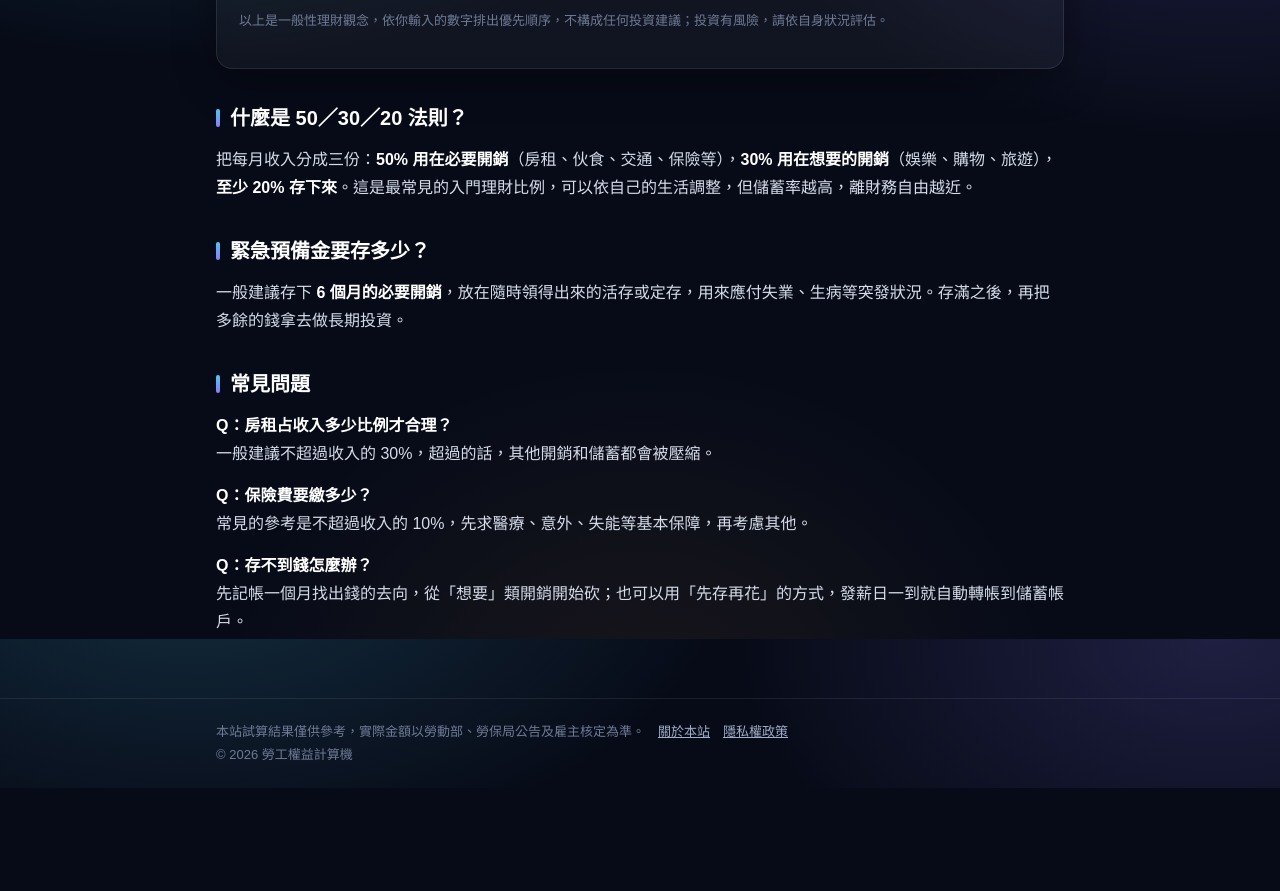
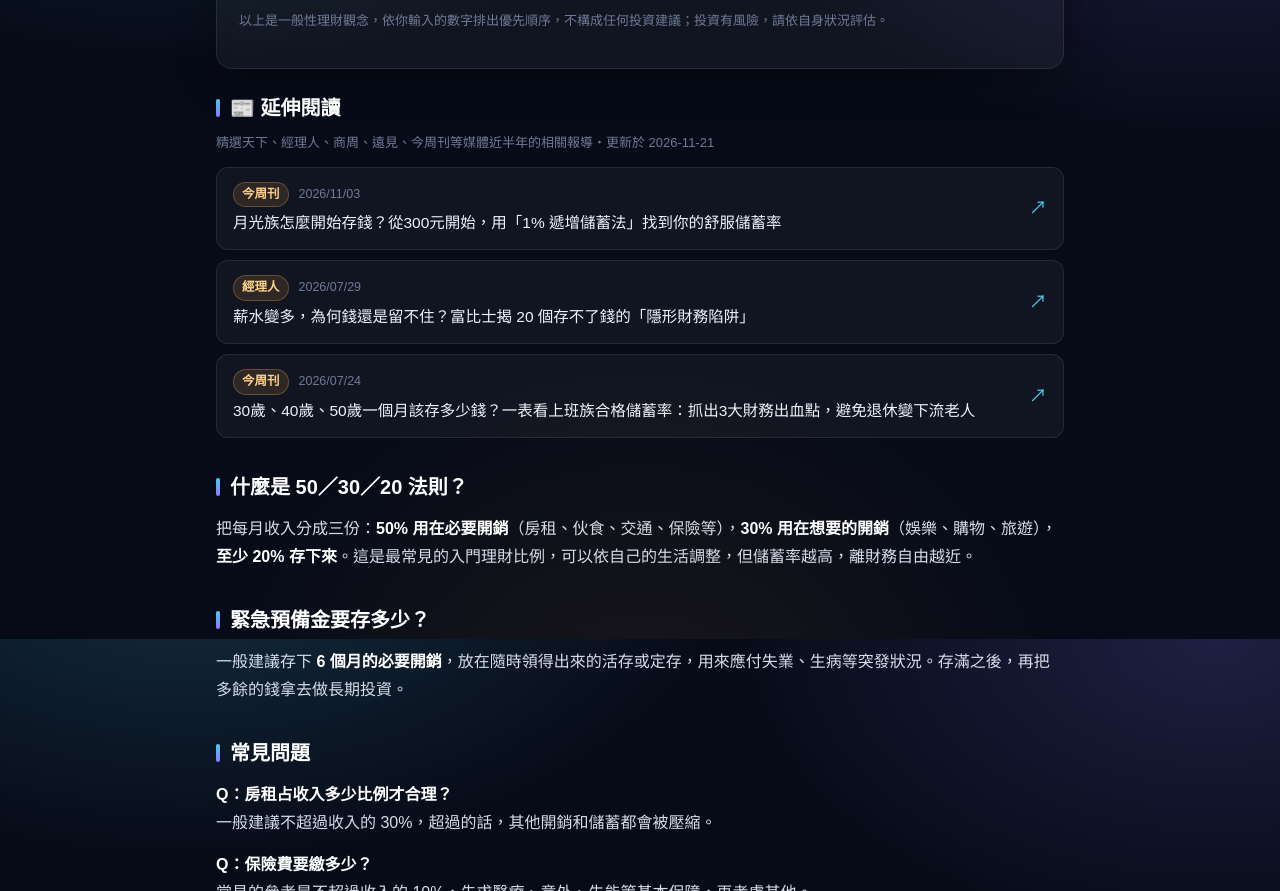
Before and after one commit to chengcheming-ai/labor-calculator, a plain HTML site: page budget/index.html in a window 1280 px wide. Shown: the part 2561-3452 px from the top of the page. Before the commit the page ends 3349 px from the top, so only its background shows below. Drawn offline with Linux system fonts and the light colour scheme.

Commit message:
各計算機頁新增「延伸閱讀」：天下、經理人、商周、遠見、今周刊半年內相關報導（news.js 集中管理，超過半年自動隱藏）
Co-Authored-By: Claude Opus 5.5 <noreply@anthropic.com>
Claude-Session: https://claude.ai/code/session_016huUGFrkXKPo439HKYg5u3

```diff
--- a/budget/index.html
+++ b/budget/index.html
@@ -20,6 +20,7 @@
 <div class="card"><h2 style="margin-top:0">🧭 建議的理財方向</h2><ol class="steps" id="steps"></ol>
 <p class="note">以上是一般性理財觀念，依你輸入的數字排出優先順序，不構成任何投資建議；投資有風險，請依自身狀況評估。</p></div>
 <div id="tt" class="tt" hidden></div>
+<section class="news" id="news" data-k="budget"></section>
 <article><h2>什麼是 50／30／20 法則？</h2>
 <p>把每月收入分成三份：<b>50% 用在必要開銷</b>（房租、伙食、交通、保險等），<b>30% 用在想要的開銷</b>（娛樂、購物、旅遊），<b>至少 20% 存下來</b>。這是最常見的入門理財比例，可以依自己的生活調整，但儲蓄率越高，離財務自由越近。</p>
 <h2>緊急預備金要存多少？</h2><p>一般建議存下 <b>6 個月的必要開銷</b>，放在隨時領得出來的活存或定存，用來應付失業、生病等突發狀況。存滿之後，再把多餘的錢拿去做長期投資。</p>
@@ -28,7 +29,7 @@
 <p><b>Q：保險費要繳多少？</b><br>常見的參考是不超過收入的 10%，先求醫療、意外、失能等基本保障，再考慮其他。</p>
 <p><b>Q：存不到錢怎麼辦？</b><br>先記帳一個月找出錢的去向，從「想要」類開銷開始砍；也可以用「先存再花」的方式，發薪日一到就自動轉帳到儲蓄帳戶。</p></article></main>
 <footer><div class="in">本站試算結果僅供參考，實際金額以勞動部、勞保局公告及雇主核定為準。　<a href="../about/">關於本站</a>　<a href="../privacy/">隱私權政策</a><br>© 2026 勞工權益計算機</div></footer>
-<script src="../common.js"></script><script>const NEED=[['rent','居住'],['food','伙食'],['trans','交通'],['bill','水電通訊'],['ins','保險'],['fam','孝親費'],['edu','子女教育'],['debt','貸款卡費']],WANT=[['fun','娛樂購物'],['misc','其他雜支']];
+<script src="../news.js"></script><script src="../common.js"></script><script>const NEED=[['rent','居住'],['food','伙食'],['trans','交通'],['bill','水電通訊'],['ins','保險'],['fam','孝親費'],['edu','子女教育'],['debt','貸款卡費']],WANT=[['fun','娛樂購物'],['misc','其他雜支']];
 const pc=x=>x===0?'0%':(x*100).toFixed(x>=0.1||x<=-0.1?0:1)+'%';
 const tt=$('tt');
 document.addEventListener('pointermove',e=>{const t=e.target.closest('[data-tip]');if(!t){tt.hidden=true;return}tt.hidden=false;tt.textContent=t.dataset.tip;
--- a/common.js
+++ b/common.js
@@ -48,6 +48,16 @@ document.querySelectorAll('.res').forEach(res=>{
   };
   a.querySelector('.b-reset').onclick=()=>{try{localStorage.removeItem(KEY)}catch(_){}location.reload()};
 });
+
+/* 延伸閱讀：讀取 news.js，只顯示半年內的文章，新的排前面 */
+(()=>{
+  const s=$('news');if(!s||!window.NEWS)return;
+  const esc=x=>String(x).replace(/[&<>"]/g,c=>({'&':'&amp;','<':'&lt;','>':'&gt;','"':'&quot;'}[c]));
+  const L=(NEWS.items[s.dataset.k]||[]).filter(x=>(Date.now()-new Date(x.d))/864e5<=186&&/^https:\/\//.test(x.u)).sort((a,b)=>b.d.localeCompare(a.d)).slice(0,5);
+  if(!L.length){s.remove();return}
+  s.innerHTML=`<h2>📰 延伸閱讀</h2><p class="note">精選天下、經理人、商周、遠見、今周刊等媒體近半年的相關報導・更新於 ${esc(NEWS.updated)}</p><div class="nl">`+
+    L.map(x=>`<a class="ni" href="${esc(x.u)}" target="_blank" rel="noopener noreferrer"><span class="nmeta"><b>${esc(x.m)}</b>${esc(x.d.replace(/-/g,'/'))}</span><span class="nt">${esc(x.t)}</span><span class="ar" aria-hidden="true">↗</span></a>`).join('')+'</div>';
+})();
 
 /* 列印報表：列印前（按鈕或 Ctrl+P）即時組出白底報表，列印時只印報表 */
 function buildReport(){
--- /dev/null
+++ b/news.js
@@ -0,0 +1,40 @@
+/* 延伸閱讀：各頁相關報導（只收天下、經理人、商周、遠見、今周刊等大型媒體，發布日期半年內）
+   m=媒體 d=發布日期 t=標題 u=網址；網頁會自動隱藏超過約半年的文章。每月由排程更新。 */
+window.NEWS = {
+  updated: '2026-11-21',
+  items: {
+    overtime: [
+      { m: '經理人', d: '2026-11-19', t: '2026 九合一選舉投票日上班薪水怎麼算？工作日、休息日、時薪制一次算給你看', u: 'https://www.managertoday.com.tw/articles/view/73383' },
+      { m: '經理人', d: '2026-10-08', t: '2026國慶連假加班費怎麼算？月薪4萬2試算、哪天加班最划算一次看', u: 'https://www.managertoday.com.tw/articles/view/73076' },
+      { m: '今周刊', d: '2026-07-22', t: '下班回LINE、假日上課算加班？31歲學霸過勞中風，法院判賠1228萬：別以為員工沒報加班，公司就沒責任', u: 'https://www.businesstoday.com.tw/article/category/183034/post/202607220078/' },
+      { m: '經理人', d: '2026-07-21', t: '下班回訊也算加班！員工過勞致失能，法院判賠 1228 萬，資方未主動管理就是違法', u: 'https://www.managertoday.com.tw/columns/view/72560' }
+    ],
+    'annual-leave': [
+      { m: '今周刊', d: '2026-09-24', t: '離職特休沒休完，該直接換錢還是休完再離職？10年人資算給你看：月薪4萬、特休15天「這樣做多領16752元」', u: 'https://www.businesstoday.com.tw/article/category/183034/post/202609240030/' },
+      { m: '今周刊', d: '2026-09-15', t: '2026行事曆最後3個月連假攻略！中秋節國慶日、光復節聖誕節各休幾天？連續「週休3日」新體驗', u: 'https://www.businesstoday.com.tw/article/category/183030/post/202609150039/' },
+      { m: '今周刊', d: '2026-08-06', t: '加班費、特休天數怎麼算？勞動部推「試算系統」免代公式一鍵就能算，連勞退、資遣費都能查', u: 'https://www.businesstoday.com.tw/article/category/183034/post/202608060026/' }
+    ],
+    severance: [
+      { m: '經理人', d: '2026-10-27', t: '不看績效、6 萬人可申請：微軟付錢「請員工離開」，因為錢被 AI 吃掉了？', u: 'https://www.managertoday.com.tw/articles/view/73191' },
+      { m: '今周刊', d: '2026-10-21', t: 'Anthropic掏5%股權救失業！勞動律師：AI讓工作消失，不代表可以直接解僱員工，企業應建立「裁員5步驟」', u: 'https://www.businesstoday.com.tw/article/category/183034/post/202610210046/' },
+      { m: '今周刊', d: '2026-06-09', t: '老闆大吼「資遣費給你今天就滾」...太棒了！上班族別急著簽「自願離職」，1招拿資遣費又能領失業救濟金', u: 'https://www.businesstoday.com.tw/article/category/183034/post/202606090032/' }
+    ],
+    pension: [
+      { m: '商業周刊', d: '2026-07-31', t: '2026勞退新制》自提新規8/1上路！退休請領資格、新舊制差異一次看', u: 'https://www.businessweekly.com.tw/focus/blog/3022120' },
+      { m: '經理人', d: '2026-07-29', t: '雇主拒絕自提 6% 怎麼辦？勞退新制 8/1 上路！5 大變革一次看', u: 'https://www.managertoday.com.tw/articles/view/72643' },
+      { m: '天下雜誌', d: '2026-07-29', t: '勞退新制懶人包》6大新制8月上路！新增30天月領「猶豫期」、開放「純舊制」勞工自願提繳', u: 'https://www.cw.com.tw/article/5142231' },
+      { m: '遠見雜誌', d: '2026-07-22', t: '勞退5大新制，對退休金影響在哪？完整攻略', u: 'https://www.gvm.com.tw/article/131724' }
+    ],
+    'labor-insurance': [
+      { m: '今周刊', d: '2026-11-03', t: '11月發錢了！勞退、勞保年金、國民年金…勞保局19筆給付領到月底，「這群人」一次入帳10萬', u: 'https://www.businesstoday.com.tw/article/category/183023/post/202611030016/' },
+      { m: '經理人', d: '2026-10-22', t: '勞保月領 5 萬怎麼領？勞保局點 3 關鍵，其一為年資滿 50～60 年', u: 'https://www.managertoday.com.tw/articles/view/73156' },
+      { m: '天下雜誌', d: '2026-09-17', t: '不是60歲！理財專家揭密：勞保年金幾歲領「最划算」？', u: 'https://www.cw.com.tw/article/5142918' },
+      { m: '今周刊', d: '2026-09-04', t: '勞保老年年金60還65歲領划算？勞保退休金提前領先賺快百萬！勞保年金殘酷真相：活過「這歲數」才不虧', u: 'https://www.businesstoday.com.tw/article/category/183023/post/202609040012/' }
+    ],
+    budget: [
+      { m: '今周刊', d: '2026-11-03', t: '月光族怎麼開始存錢？從300元開始，用「1% 遞增儲蓄法」找到你的舒服儲蓄率', u: 'https://www.businesstoday.com.tw/article/category/80401/post/202611030022/' },
+      { m: '經理人', d: '2026-07-29', t: '薪水變多，為何錢還是留不住？富比士揭 20 個存不了錢的「隱形財務陷阱」', u: 'https://www.managertoday.com.tw/articles/view/72552' },
+      { m: '今周刊', d: '2026-07-24', t: '30歲、40歲、50歲一個月該存多少錢？一表看上班族合格儲蓄率：抓出3大財務出血點，避免退休變下流老人', u: 'https://www.businesstoday.com.tw/article/category/183012/post/202607240016/' }
+    ]
+  }
+};
--- a/style.css
+++ b/style.css
@@ -130,6 +130,18 @@ h3.grp:first-child{margin-top:0}
 .tt{position:fixed;z-index:50;pointer-events:none;padding:6px 10px;border-radius:8px;background:#0e1530;border:1px solid var(--in-b);color:#fff;font-size:13px;box-shadow:0 8px 24px rgba(0,0,0,.4);white-space:nowrap}
 @media (max-width:480px){.rank .row{grid-template-columns:4.8em 1fr 3em 4.8em;gap:6px;font-size:13px}}
 
+/* 延伸閱讀 */
+.news{margin:6px 0 26px}
+.news h2{margin-top:8px}
+.news .note{margin:-4px 0 12px}
+.nl{display:grid;gap:10px}
+.ni{display:grid;grid-template-columns:1fr auto;grid-template-areas:"meta ar" "t ar";gap:4px 14px;align-items:center;padding:14px 16px;border-radius:12px;text-decoration:none;color:var(--fg);background:var(--card);border:1px solid var(--card-b);transition:transform .2s,border-color .2s,box-shadow .2s}
+.ni:hover{transform:translateY(-2px);border-color:rgba(76,201,240,.5);box-shadow:0 10px 30px rgba(0,0,0,.4),0 0 18px rgba(76,201,240,.15)}
+.nmeta{grid-area:meta;font-size:12.5px;color:var(--dim);display:flex;gap:10px;align-items:center}
+.nmeta b{color:#ffd08a;font-weight:600;padding:1px 8px;border-radius:999px;background:rgba(255,179,71,.12);border:1px solid rgba(255,179,71,.28)}
+.nt{grid-area:t;font-size:15.5px;line-height:1.55;color:#eef2fb}
+.ar{grid-area:ar;color:var(--acc);font-size:18px}
+
 /* 列印報表（白底，只在列印時出現） */
 #report{display:none}
 @media print{
```
Also changed, not shown: annual-leave/index.html (+2 -1 lines), labor-insurance/index.html (+2 -1 lines), overtime/index.html (+2 -1 lines), pension/index.html (+2 -1 lines), severance/index.html (+2 -1 lines).
